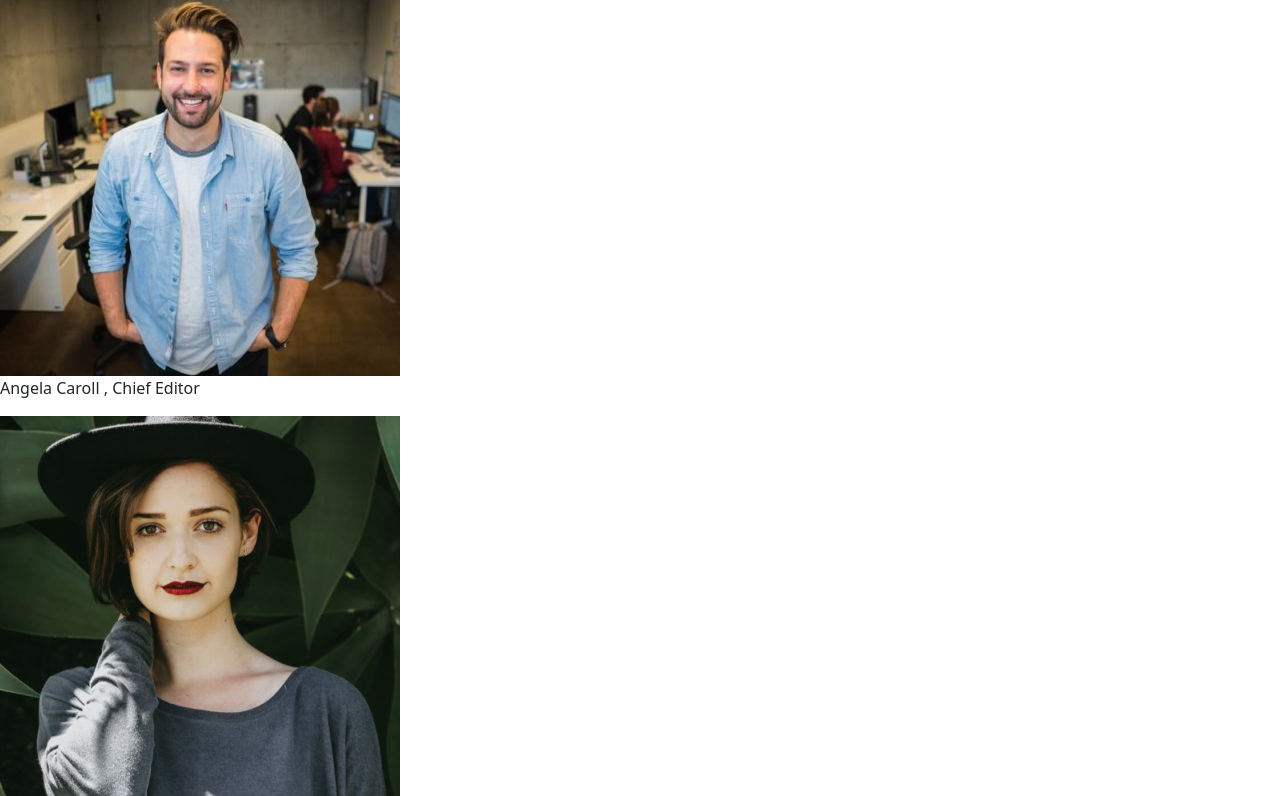
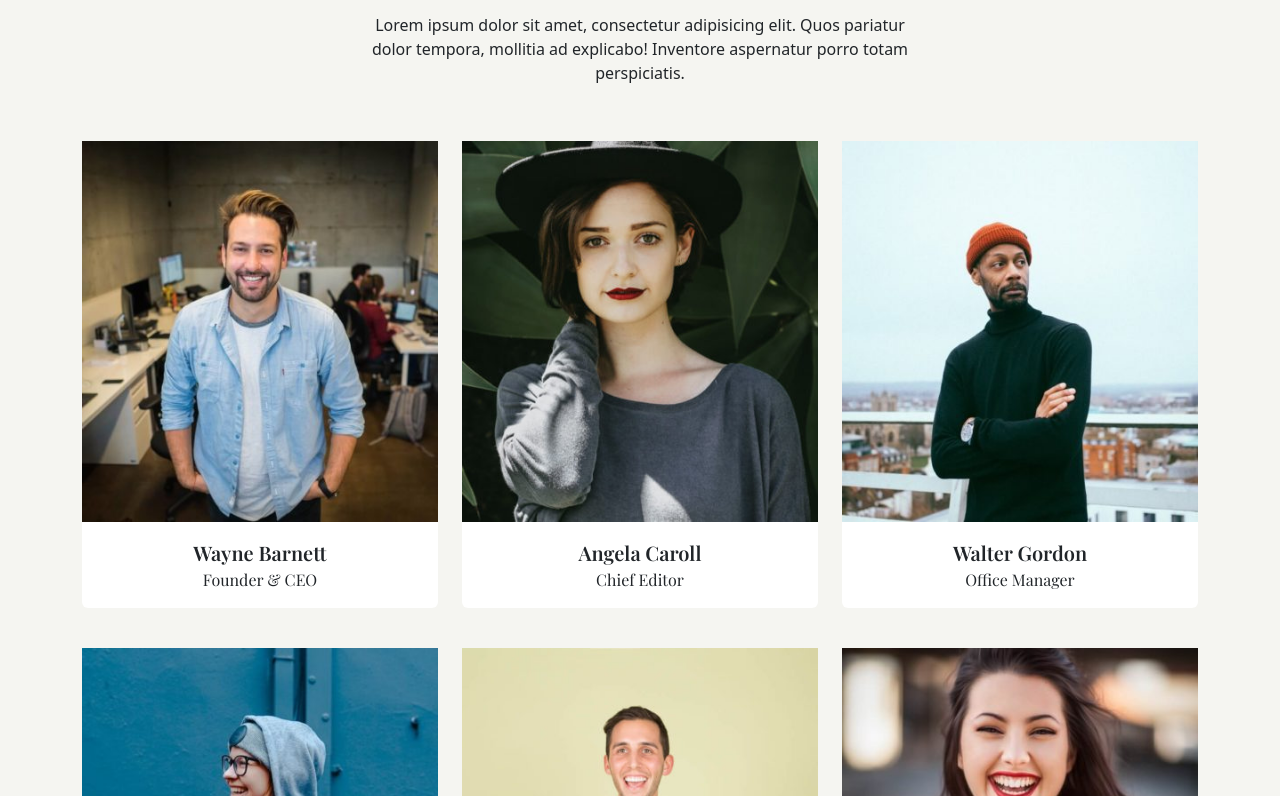
Before and after one commit to Gianmarco-Leone/js-our-team, a plain HTML site: page index.html in a window 1280 px wide. Shown: the part 93-889 px from the top of the page. Drawn offline with nearby package versions, Linux system fonts and the light colour scheme; a web font is replaced by a local one.

Commit message:
add bonus 2 - create card in js

```diff
--- a/css/style.css
+++ b/css/style.css
@@ -0,0 +1,11 @@
+body {
+    background-color: #F5F5F1;
+}
+
+#container_cards {
+    font-family: 'Playfair Display', serif;
+}
+
+.col-4 div {
+    max-width: 400px;
+}
--- a/index.html
+++ b/index.html
@@ -8,6 +8,13 @@
 
     <!-- TITLE -->
     <title>Our Team</title>
+
+    <!-- GOOGLE FONTS -->
+    <link rel="preconnect" href="https://fonts.googleapis.com">
+    <link rel="preconnect" href="https://fonts.gstatic.com" crossorigin>
+    <link
+        href="https://fonts.googleapis.com/css2?family=Playfair+Display:ital,wght@0,400;0,600;0,700;1,400;1,600;1,700&display=swap"
+        rel="stylesheet">
 
     <!-- BOOTSTRAP -->
     <link href="https://cdn.jsdelivr.net/npm/bootstrap@5.2.3/dist/css/bootstrap.min.css" rel="stylesheet"
@@ -23,7 +30,19 @@
 
 <body>
 
-    <div id="container_cards">
+    <div class="container">
+
+        <div class="w-50 mx-auto">
+            <h1 class="h3 text-center mt-5">OUR TEAM</h1>
+            <p class="text-center mt-4 mb-2">Lorem ipsum dolor sit amet, consectetur adipisicing elit. Quos pariatur
+                dolor
+                tempora,
+                mollitia ad explicabo! Inventore aspernatur porro totam perspiciatis.</p>
+        </div>
+
+        <div id="container_cards" class="row my-3 gy-4">
+            <!-- QUI INSERISCO Template Literal JS -->
+        </div>
 
     </div>
 
--- a/js/main.js
+++ b/js/main.js
@@ -69,6 +69,16 @@ const teamMembers = [
 for (let teamMember of teamMembers) {
     console.log(teamMember);
     containerEl.innerHTML += `
-    <p> ${teamMember.name} , ${teamMember.role} </p> <img src="./img/${teamMember.photo}" alt="Member Image">
+    <div class="col-4">
+        <div class="card mt-3 border-0">
+            <div>
+                <img src="./img/${teamMember.photo}" alt="Member image" class="img-fluid">
+                    <div class="text-center py-3">
+                        <span class="d-block fw-semibold fs-5">${teamMember.name}</span>
+                        <span class="fw-light">${teamMember.role}</span>
+                    </div>
+            </div>
+        </div>
+    </div>
     `
 };
```
